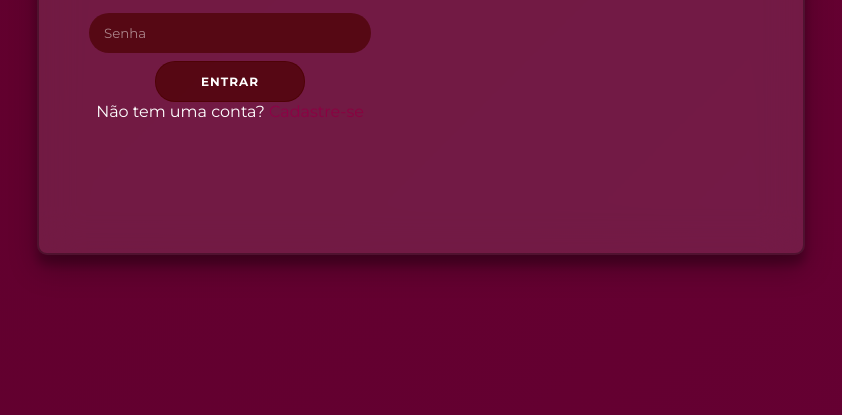
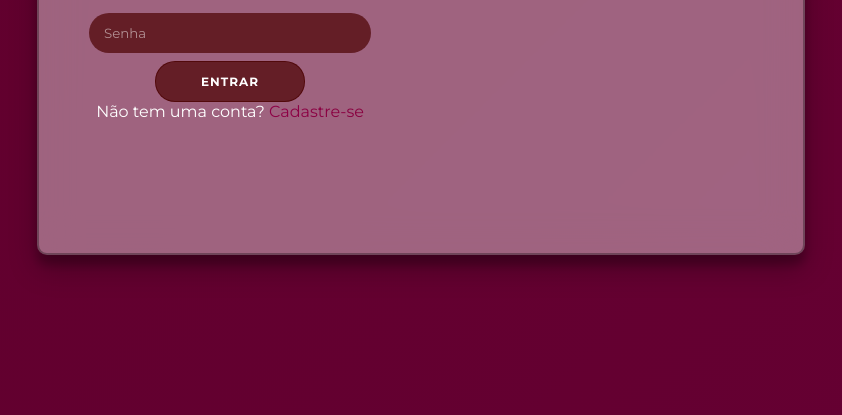
Before and after one commit to samuzaum/login, a plain HTML site: page index.html in a window 1280 px wide. Shown: the part 385-800 px from the top of the page, without its empty margins (219-1061 px from the left). Drawn offline with nearby package versions, Linux system fonts and the light colour scheme.

Commit message:
day 1 - 2fase

```diff
--- a/loginstyles.css
+++ b/loginstyles.css
@@ -101,7 +101,7 @@ span {
 
 
 .container {
-    background-color: rgba(255, 255, 255, 0.1);
+    background-color: rgba(255, 255, 255, 0.39);
     border-radius: 10px;
     box-shadow: 0 14px 28px rgba(0, 0, 0, 0.25), 0 10px 10px rgba(0, 0, 0, 0.22);
     width: 60vw;
```
